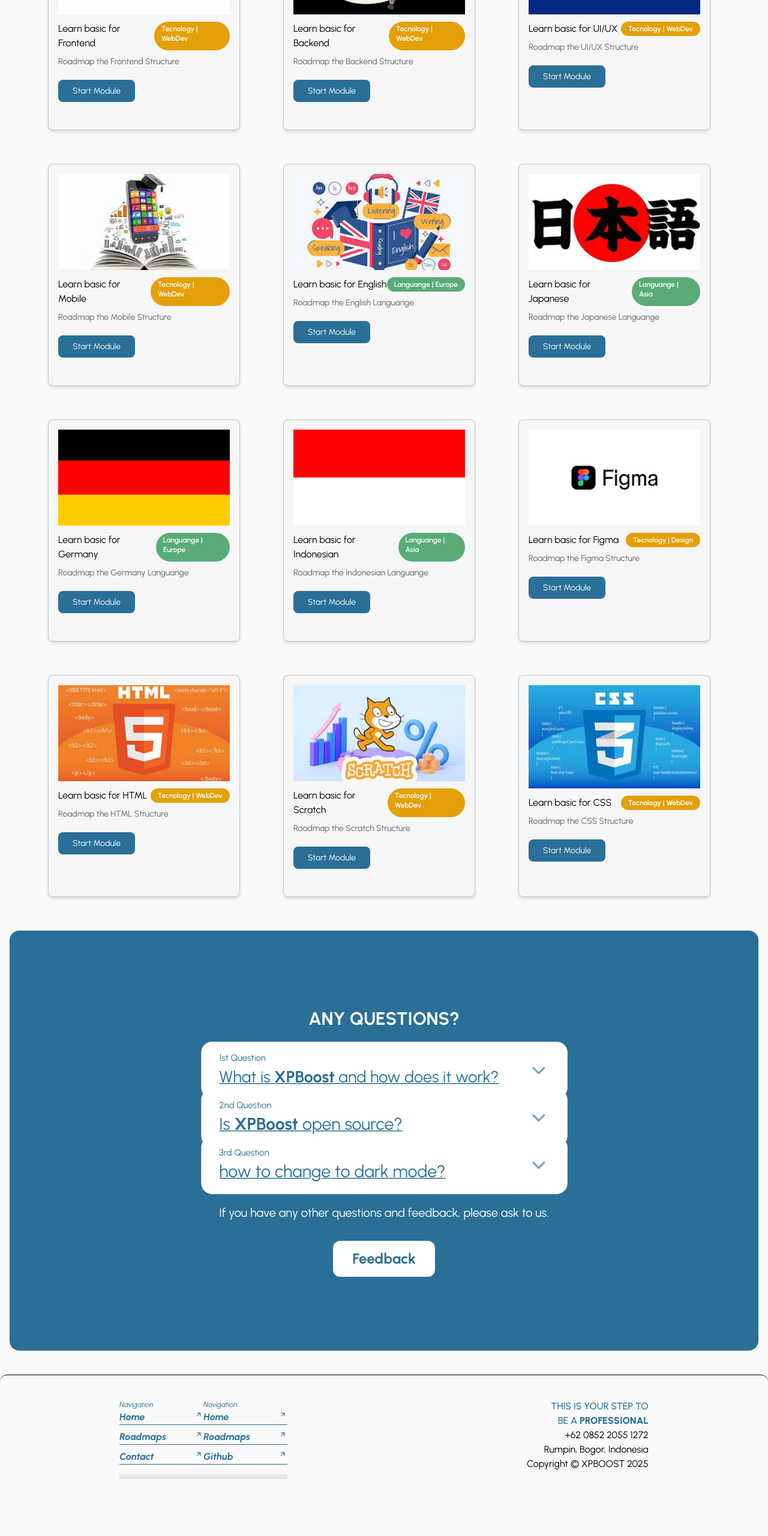
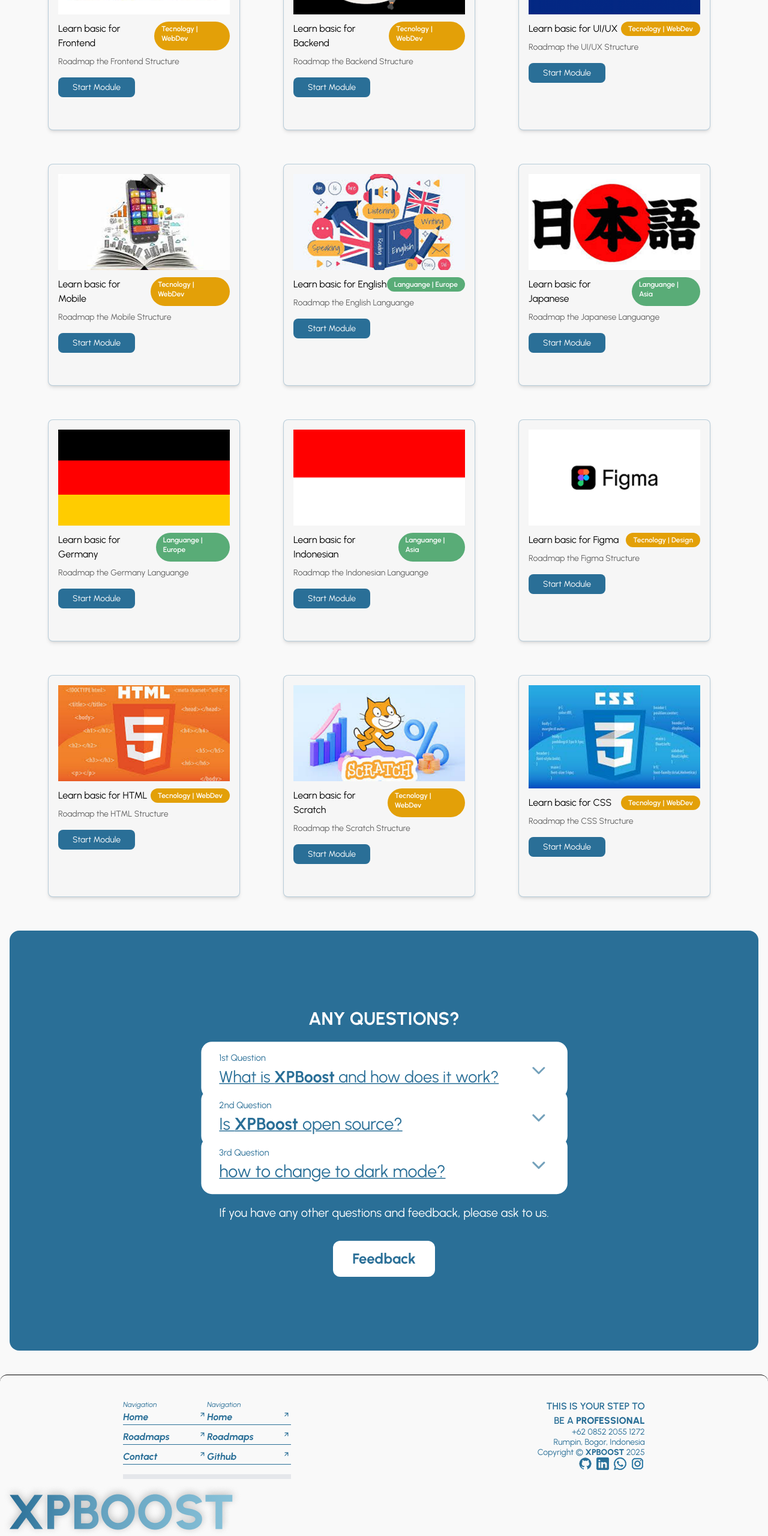
Before and after one commit to Imamsb6409/xpboost, a website: page index.html in a window 1280 px wide. Shown: the part 1900-4460 px from the top of the page at 60% size. Drawn offline with nearby package versions, Linux system fonts and the light colour scheme.

Commit message:
update_naufal_baru

```diff
--- a/index.html
+++ b/index.html
@@ -360,14 +360,15 @@
                     >Tecnology | WebDev</span
                   >
                 </h2>
-                <p class="text-[14px] text-black/60 mt-2">
+                <p class="text-[14px] text-black/60 mt-2 mb-5">
                   Roadmap the Frontend Structure
                 </p>
-                <button
+                <a
                   class="mt-5 bg-bgPrimary text-[14px] text-white px-6 py-2 rounded-lg"
+                  href="https://roadmap.sh/frontend"
                 >
                   Start Module
-                </button>
+              </a>
               </div>
             </div>
             <!-- card 2 -->
@@ -383,14 +384,15 @@
                     >Tecnology | WebDev</span
                   >
                 </h2>
-                <p class="text-[14px] text-black/60 mt-2">
+                <p class="text-[14px] text-black/60 mt-2 mb-5">
                   Roadmap the Backend Structure
                 </p>
-                <button
+                <a
                   class="mt-5 bg-bgPrimary text-[14px] text-white px-6 py-2 rounded-lg"
+                  href="https://roadmap.sh/backend"
                 >
                   Start Module
-                </button>
+              </a>
               </div>
             </div>
             <!-- card 3 -->
@@ -406,14 +408,15 @@
                     >Tecnology | WebDev</span
                   >
                 </h2>
-                <p class="text-[14px] text-black/60 mt-2">
+                <p class="text-[14px] text-black/60 mt-2 mb-5">
                   Roadmap the UI/UX Structure
                 </p>
-                <button
+                <a
                   class="mt-5 bg-bgPrimary text-[14px] text-white px-6 py-2 rounded-lg"
+                  href="https://roadmap.uxuiopen.com/"
                 >
                   Start Module
-                </button>
+              </a>
               </div>
             </div>
             <!-- card 4 -->
@@ -429,14 +432,15 @@
                     >Tecnology | WebDev</span
                   >
                 </h2>
-                <p class="text-[14px] text-black/60 mt-2">
+                <p class="text-[14px] text-black/60 mt-2 mb-5">
                   Roadmap the Mobile Structure
                 </p>
-                <button
+                <a
                   class="mt-5 bg-bgPrimary text-[14px] text-white px-6 py-2 rounded-lg"
+                  href="https://medium.com/@roysalins94/mobile-app-development-learning-roadmap-bad68468b500"
                 >
                   Start Module
-                </button>
+              </a>
               </div>
             </div>
             <!-- card 5 -->
@@ -452,14 +456,15 @@
                     >Languange | Europe</span
                   >
                 </h2>
-                <p class="text-[14px] text-black/60 mt-2">
+                <p class="text-[14px] text-black/60 mt-2 mb-5">
                   Roadmap the English Languange
                 </p>
-                <button
+                <a
                   class="mt-5 bg-bgPrimary text-[14px] text-white px-6 py-2 rounded-lg"
+                  href="https://www.duolingo.com/courses"
                 >
                   Start Module
-                </button>
+              </a>
               </div>
             </div>
             <!-- card 6 -->
@@ -475,14 +480,15 @@
                     >Languange | Asia</span
                   >
                 </h2>
-                <p class="text-[14px] text-black/60 mt-2">
+                <p class="text-[14px] text-black/60 mt-2 mb-5">
                   Roadmap the Japanese Languange
                 </p>
-                <button
+                <a
                   class="mt-5 bg-bgPrimary text-[14px] text-white px-6 py-2 rounded-lg"
+                  href="https://www.duolingo.com/courses"
                 >
                   Start Module
-                </button>
+              </a>
               </div>
             </div>
             <!-- card 7 -->
@@ -498,14 +504,15 @@
                     >Languange | Europe</span
                   >
                 </h2>
-                <p class="text-[14px] text-black/60 mt-2">
+                <p class="text-[14px] text-black/60 mt-2 mb-5">
                   Roadmap the Germany Languange
                 </p>
-                <button
+                <a
                   class="mt-5 bg-bgPrimary text-[14px] text-white px-6 py-2 rounded-lg"
+                  href="https://www.duolingo.com/courses"
                 >
                   Start Module
-                </button>
+              </a>
               </div>
             </div>
             <!-- card 8 -->
@@ -521,14 +528,15 @@
                     >Languange | Asia</span
                   >
                 </h2>
-                <p class="text-[14px] text-black/60 mt-2">
+                <p class="text-[14px] text-black/60 mt-2 mb-5">
                   Roadmap the Indonesian Languange
                 </p>
-                <button
+                <a
                   class="mt-5 bg-bgPrimary text-[14px] text-white px-6 py-2 rounded-lg"
+                  href="https://www.duolingo.com/courses"
                 >
                   Start Module
-                </button>
+              </a>
               </div>
             </div>
             <!-- card 9 -->
@@ -544,14 +552,16 @@
                     >Tecnology | Design</span
                   >
                 </h2>
-                <p class="text-[14px] text-black/60 mt-2">
+                <p class="text-[14px] text-black/60 mt-2 mb-5">
                   Roadmap the Figma Structure
                 </p>
-                <button
+                <a
                   class="mt-5 bg-bgPrimary text-[14px] text-white px-6 py-2 rounded-lg"
+                  href="https://www.scribd.com/document/867305943/Figma-Learning-Roadmap"
+
                 >
                   Start Module
-                </button>
+              </a>
               </div>
             </div>
             <!-- card 10 -->
@@ -567,14 +577,15 @@
                     >Tecnology | WebDev</span
                   >
                 </h2>
-                <p class="text-[14px] text-black/60 mt-2">
+                <p class="text-[14px] text-black/60 mt-2 mb-5">
                   Roadmap the HTML Structure
                 </p>
-                <button
+                <a
                   class="mt-5 bg-bgPrimary text-[14px] text-white px-6 py-2 rounded-lg"
+                  href="https://www.w3schools.com/html/"
                 >
                   Start Module
-                </button>
+              </a>
               </div>
             </div>
             <!-- card 11 -->
@@ -590,14 +601,15 @@
                     >Tecnology | WebDev</span
                   >
                 </h2>
-                <p class="text-[14px] text-black/60 mt-2">
+                <p class="text-[14px] text-black/60 mt-2 mb-5">
                   Roadmap the Scratch Structure
                 </p>
-                <button
+                <a
                   class="mt-5 bg-bgPrimary text-[14px] text-white px-6 py-2 rounded-lg"
+                  href="https://nortrup.dev/posts/product-management/2022-04-01-roadmap-from-scratch/"
                 >
                   Start Module
-                </button>
+              </a>
               </div>
             </div>
             <!-- card 12 -->
@@ -613,14 +625,15 @@
                     >Tecnology | WebDev</span
                   >
                 </h2>
-                <p class="text-[14px] text-black/60 mt-2">
+                <p class="text-[14px] text-black/60 mt-2 mb-5">
                   Roadmap the CSS Structure
                 </p>
-                <button
+                <a
                   class="mt-5 bg-bgPrimary text-[14px] text-white px-6 py-2 rounded-lg"
+                  href="https://www.w3schools.com/css/"
                 >
                   Start Module
-                </button>
+              </a>
               </div>
             </div>
           </div>
@@ -800,8 +813,8 @@
         </button>
       </section>
     </main>
-    <footer class="rounded-t-xl  border-t border-black pt-10">
-        <div class="flex justify-around">
+    <footer class="rounded-t-xl  border-t border-black pt-10 shadow-md">
+        <div class="flex justify-around  h-[140px] ">
 
           <div class="flex">
 
@@ -858,15 +871,15 @@
           </div>
 
           <div class="flex flex-col items-end">
-            <h1 class="text-end font-medium font-urbanist text-[#2A6F97]">THIS IS YOUR STEP TO <br> BE A <span class="font-extrabold">PROFESSIONAL</span></h1>
-            <p>+62 0852 2055 1272</p>
-            <p>Rumpin, Bogor, Indonesia</p>
-            <h2>Copyright © <span>XPBOOST</span> 2025</h2>
-            <div class="flex">
-              <img src="" alt="">
-              <img src="" alt="">
-              <img src="" alt="">
-              <img src="" alt="">
+            <h1 class="text-end font-semibold font-urbanist text-[#2A6F97] -mb-1">THIS IS YOUR STEP TO <br> BE A <span class="font-extrabold">PROFESSIONAL</span></h1>
+            <p class="text-[#2A6F97] text-[14px] -mb-1">+62 0852 2055 1272</p>
+            <p class="text-[#2A6F97] text-[14px] -mb-1">Rumpin, Bogor, Indonesia</p>
+            <h2 class="text-[#2A6F97] text-[14px] -mb-1">Copyright © <span class="font-extrabold">XPBOOST</span> 2025</h2>
+            <div class="flex gap-1">
+              <img src="./src/assets/GitHub.png" alt="">
+              <img src="./src/assets/LinkedIn.png" alt="">
+              <img src="./src/assets/WhatsApp.png" alt="">
+              <img src="./src/assets/Instagram (1).png" alt="">
             </div>
 
           </div>
```
Also changed, not shown: src/assets/GitHub.png (added), src/assets/Instagram (1).png (added), src/assets/LinkedIn.png (added), src/assets/WhatsApp.png (added), src/output.css.
